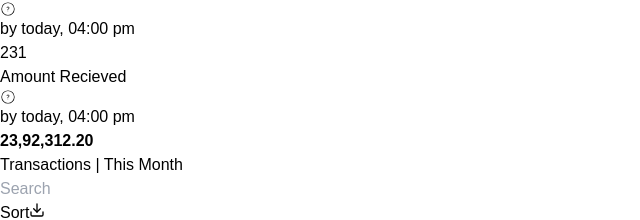
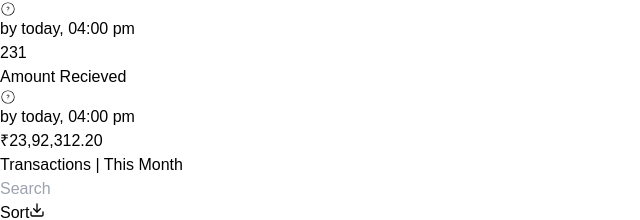
Before and after one commit to abhinow01/dukaan_payout_landing, a React (Vite) app: page / in a window 1280 px wide. Shown: the part 971-1191 px from the top of the page, without its empty margins (0-640 px from the left). Built offline with nearby package versions, Linux system fonts and the light colour scheme.

Commit message:
pagination

```diff
--- a/src/DashBoardStatsGrid.jsx
+++ b/src/DashBoardStatsGrid.jsx
@@ -5,13 +5,13 @@ function DashBoardStatsGrid() {
   return (
     <div className='flex gap-4 w-full'>
       <div className='bg-white rounded-sm p-4 flex-1 border border-gray-200 flex  flex-col'>
-        <div className='flex items-center justify-between'>
+        <div className='flex items-center justify-between '>
           <div className='text-sm text-gray-400 font-light flex items-center justify-between'>
             Online orders <CiCircleQuestion className='ml-1 text-sm' />
           </div>
           <div className='text-sm text-gray-400 font-light'>by today, 04:00 pm</div>
         </div>
-        <div className='py-2 text-lg font-bold'>231</div>
+        <div className='text-lg py-2 font-bold'>231</div>
         {/* <a href='#'className="py-2 text-blue-500 text-sm font-light underline">View 13 orders</a> */}
       </div>
 
@@ -22,7 +22,7 @@ function DashBoardStatsGrid() {
           </div>
           <div className='text-sm text-gray-400 font-light'>by today, 04:00 pm</div>
         </div>
-        <strong className='py-2 text-lg'>23,92,312.20</strong>
+        <div className='py-2 text-lg'>₹23,92,312.20</div>
       </div>
     </div>
   );
--- a/src/Header.jsx
+++ b/src/Header.jsx
@@ -6,7 +6,7 @@ function Header() {
       <div className="bg-white h-16 px-4 flex justify-between items-center border-b border-gray-200 w-full">
         {/* Title */}
         <div className="flex items-center">
-            <div className="text-lg font-normal mr-2">Payouts</div>
+            <div className="text-lg font- mr-2">Payouts</div>
             <CiCircleQuestion className='text-gray-400 '/>
             <div className="text-sm text-gray-300 underline">How does it work?</div>
             </div>
--- a/src/Table.jsx
+++ b/src/Table.jsx
@@ -114,7 +114,7 @@ function Table() {
           <button className="bg-white px-4  flex items-center justify-center rounded-md border border-gray-200" >
             Sort <TbArrowsSort className="ml-1" />
           </button>
-          <button className="bg-white px-4 py-2 flex items-center justify-center rounded-md ml-2">
+          <button className="bg-white px-2 py-2 flex items-center justify-center ml-2 rounded-md border border-gray-200">
             <FiDownload className="ml-1" />
           </button>
         </div>
```
